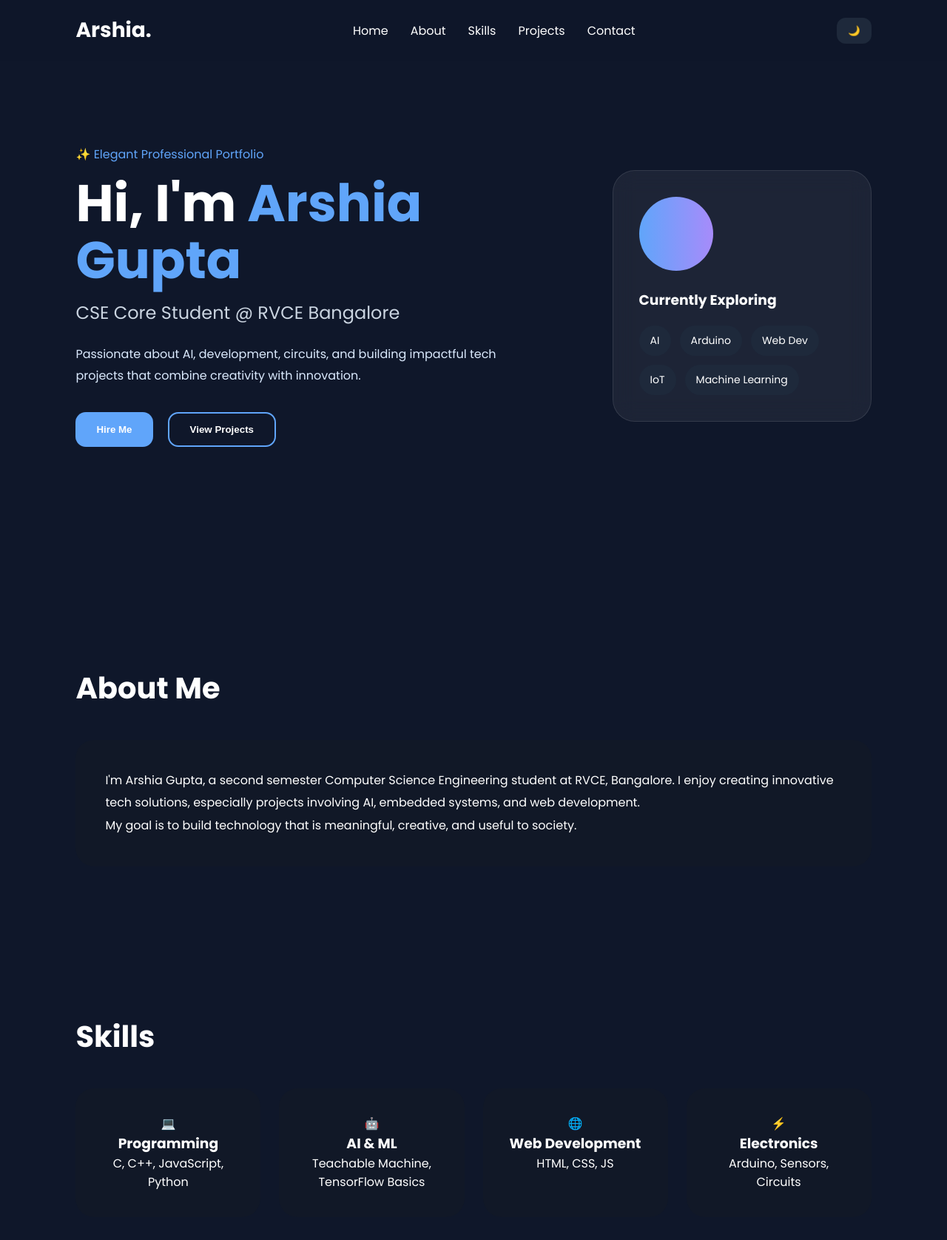
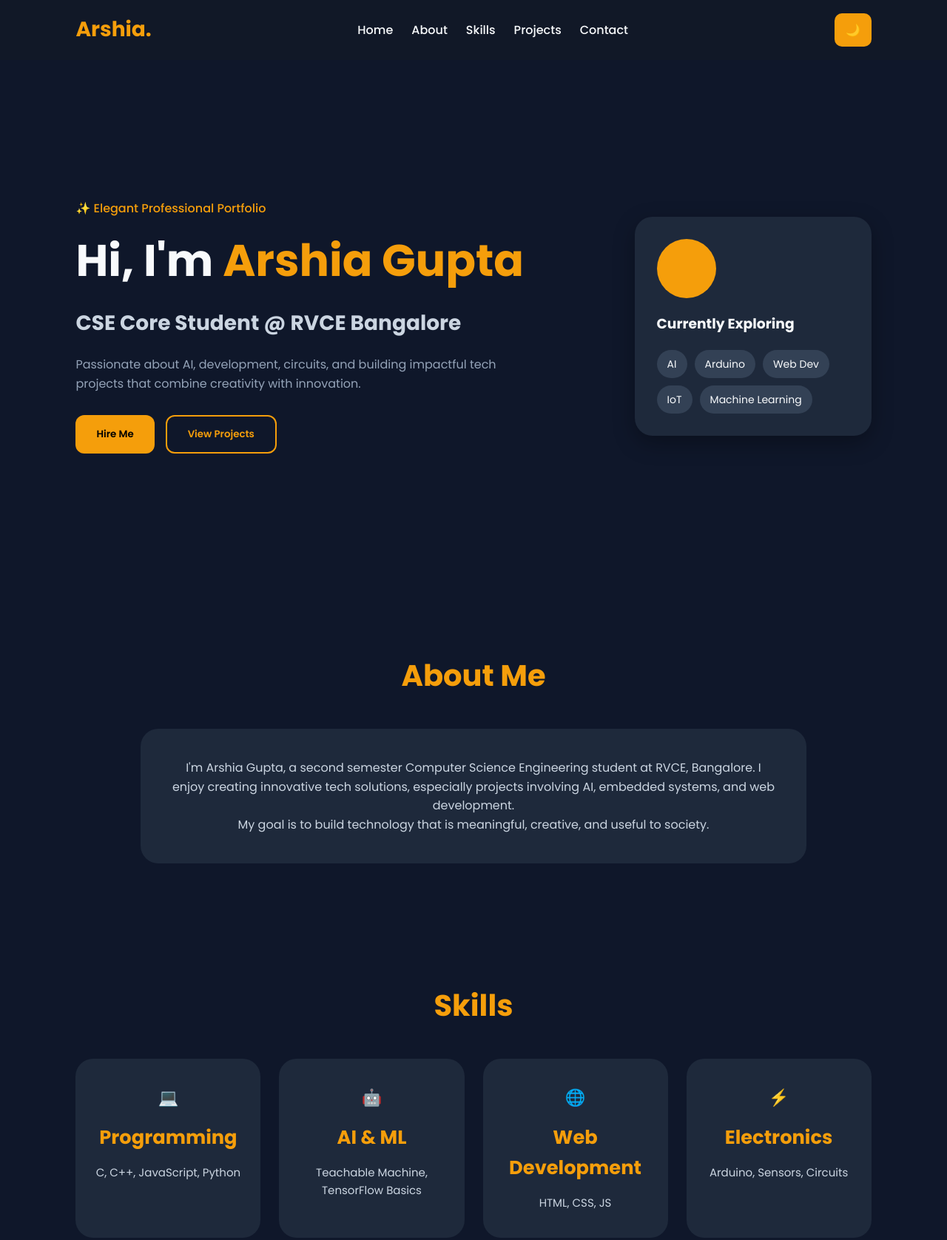
Before and after one commit to Ars2104/WEB-ESS, a plain HTML site: page index.html in a window 1280 px wide. Shown: the top 1676 px of the page at 74% size. Drawn offline with Linux system fonts and the light colour scheme; a script that the page names is missing.

Commit message:
Update style.css

```diff
--- a/style.css
+++ b/style.css
@@ -1,290 +1,348 @@
-/* style.css */
+*{
+    margin: 0;
+    padding: 0;
+    box-sizing: border-box;
+    font-family: 'Poppins', sans-serif;
+}
 
-*{
-    margin:0;
-    padding:0;
-    box-sizing:border-box;
-    scroll-behavior:smooth;
+html{
+    scroll-behavior: smooth;
 }
 
 body{
-    font-family:'Poppins',sans-serif;
-    background:#0f172a;
-    color:white;
+    background: #0f172a;
+    color: #f8fafc;
+    line-height: 1.6;
 }
 
 /* NAVBAR */
 
 nav{
-    width:100%;
-    padding:20px 8%;
-    display:flex;
-    justify-content:space-between;
-    align-items:center;
-    position:fixed;
-    top:0;
-    backdrop-filter:blur(10px);
-    background:rgba(15,23,42,0.7);
-    z-index:1000;
+    width: 100%;
+    padding: 18px 8%;
+    background: #111827;
+    display: flex;
+    justify-content: space-between;
+    align-items: center;
+    position: sticky;
+    top: 0;
+    z-index: 1000;
 }
 
 .logo{
-    font-size:28px;
-    font-weight:700;
+    color: #f59e0b;
+    font-size: 28px;
+    font-weight: 700;
 }
 
 nav ul{
-    display:flex;
-    gap:30px;
-    list-style:none;
+    display: flex;
+    list-style: none;
+    gap: 25px;
 }
 
-nav a{
-    color:white;
-    text-decoration:none;
-    transition:0.3s;
+nav ul li a{
+    text-decoration: none;
+    color: #f8fafc;
+    transition: 0.3s;
+    font-weight: 500;
 }
 
-nav a:hover{
-    color:#60a5fa;
+nav ul li a:hover{
+    color: #f59e0b;
 }
 
 .nav-btn{
-    padding:10px 15px;
-    border:none;
-    border-radius:12px;
-    cursor:pointer;
-    background:#1e293b;
-    color:white;
+    padding: 10px 15px;
+    border: none;
+    border-radius: 10px;
+    cursor: pointer;
+    background: #f59e0b;
+    font-size: 16px;
 }
 
 /* HERO */
 
 .hero{
-    min-height:100vh;
-    display:flex;
-    justify-content:space-between;
-    align-items:center;
-    padding:120px 8%;
-    gap:50px;
+    min-height: 90vh;
+    padding: 60px 8%;
+    display: flex;
+    justify-content: space-between;
+    align-items: center;
+    gap: 40px;
+    flex-wrap: wrap;
 }
 
 .hero-text{
-    flex:1;
+    flex: 1;
 }
 
 .mini-title{
-    color:#60a5fa;
-    margin-bottom:15px;
+    color: #f59e0b;
+    margin-bottom: 10px;
+    font-weight: 500;
 }
 
 .hero h1{
-    font-size:70px;
-    line-height:1.1;
+    font-size: 60px;
+    margin-bottom: 15px;
 }
 
 .hero h1 span{
-    color:#60a5fa;
+    color: #f59e0b;
 }
 
 .hero h2{
-    margin-top:15px;
-    font-weight:400;
-    color:#cbd5e1;
+    font-size: 28px;
+    color: #cbd5e1;
+    margin-bottom: 20px;
 }
 
 .hero-desc{
-    margin-top:25px;
-    line-height:1.8;
-    max-width:600px;
-    color:#dbeafe;
+    max-width: 600px;
+    color: #94a3b8;
+    margin-bottom: 30px;
 }
 
 .buttons{
-    margin-top:35px;
-    display:flex;
-    gap:20px;
-}
-
-button{
-    padding:14px 28px;
-    border:none;
-    border-radius:14px;
-    cursor:pointer;
-    font-weight:600;
-    transition:0.3s;
-}
-
-button:hover{
-    transform:translateY(-4px);
+    display: flex;
+    gap: 15px;
+    flex-wrap: wrap;
 }
 
 .buttons button{
-    background:#60a5fa;
-    color:white;
+    padding: 14px 28px;
+    border: none;
+    border-radius: 12px;
+    cursor: pointer;
+    font-weight: 600;
+    transition: 0.3s;
+    background: #f59e0b;
+    color: black;
+}
+
+.buttons button:hover{
+    transform: translateY(-3px);
 }
 
 .outline-btn{
-    background:transparent !important;
-    border:2px solid #60a5fa;
+    background: transparent !important;
+    border: 2px solid #f59e0b !important;
+    color: #f59e0b !important;
 }
 
 /* HERO CARD */
 
 .hero-card{
-    width:350px;
-    padding:35px;
-    background:rgba(255,255,255,0.06);
-    border:1px solid rgba(255,255,255,0.1);
-    border-radius:30px;
-    backdrop-filter:blur(15px);
-    position:relative;
+    width: 320px;
+    background: #1e293b;
+    padding: 30px;
+    border-radius: 24px;
+    box-shadow: 0 10px 30px rgba(0,0,0,0.3);
 }
 
 .circle{
-    width:100px;
-    height:100px;
-    border-radius:50%;
-    background:linear-gradient(to right,#60a5fa,#a78bfa);
-    margin-bottom:25px;
+    width: 80px;
+    height: 80px;
+    border-radius: 50%;
+    background: #f59e0b;
+    margin-bottom: 20px;
+}
+
+.hero-card h3{
+    margin-bottom: 20px;
 }
 
 .tag-box{
-    margin-top:20px;
-    display:flex;
-    flex-wrap:wrap;
-    gap:12px;
+    display: flex;
+    flex-wrap: wrap;
+    gap: 10px;
 }
 
 .tag-box span{
-    padding:10px 15px;
-    border-radius:30px;
-    background:#1e293b;
-    font-size:14px;
+    background: #334155;
+    padding: 8px 14px;
+    border-radius: 999px;
+    font-size: 14px;
 }
 
-/* SECTIONS */
-
-section{
-    padding:100px 8%;
-}
+/* SECTION TITLE */
 
 .section-title{
-    font-size:40px;
-    margin-bottom:40px;
-    font-weight:700;
+    text-align: center;
+    font-size: 40px;
+    color: #f59e0b;
+    margin-bottom: 40px;
+    font-weight: 700;
 }
 
 /* ABOUT */
 
+.about{
+    padding: 80px 8%;
+}
+
 .about-card{
-    background:#111827;
-    padding:40px;
-    border-radius:25px;
-    line-height:1.9;
+    max-width: 900px;
+    margin: auto;
+    background: #1e293b;
+    padding: 40px;
+    border-radius: 24px;
+    text-align: center;
+    color: #cbd5e1;
 }
 
 /* SKILLS */
 
+.skills{
+    padding: 80px 8%;
+}
+
 .skill-grid{
-    display:grid;
-    grid-template-columns:repeat(auto-fit,minmax(220px,1fr));
-    gap:25px;
+    display: grid;
+    grid-template-columns: repeat(auto-fit,minmax(220px,1fr));
+    gap: 25px;
 }
 
 .skill-card{
-    background:#111827;
-    padding:35px;
-    border-radius:25px;
-    text-align:center;
-    transition:0.3s;
+    background: #1e293b;
+    padding: 35px 25px;
+    border-radius: 24px;
+    text-align: center;
+    transition: 0.3s;
+    font-size: 22px;
 }
 
 .skill-card:hover{
-    transform:translateY(-10px);
+    transform: translateY(-8px);
+}
+
+.skill-card h3{
+    margin: 15px 0;
+    color: #f59e0b;
+}
+
+.skill-card p{
+    font-size: 15px;
+    color: #cbd5e1;
 }
 
 /* PROJECTS */
 
+.projects{
+    padding: 80px 8%;
+}
+
 .project-grid{
-    display:grid;
-    grid-template-columns:repeat(auto-fit,minmax(280px,1fr));
-    gap:25px;
+    display: grid;
+    grid-template-columns: repeat(auto-fit,minmax(260px,1fr));
+    gap: 25px;
 }
 
 .project-card{
-    background:#111827;
-    padding:35px;
-    border-radius:25px;
+    background: #1e293b;
+    padding: 30px;
+    border-radius: 24px;
+    transition: 0.3s;
+}
+
+.project-card:hover{
+    transform: translateY(-8px);
+}
+
+.project-card h3{
+    color: #f59e0b;
+    margin-bottom: 15px;
 }
 
 .project-card p{
-    margin:20px 0;
-    line-height:1.7;
+    color: #cbd5e1;
+    margin-bottom: 20px;
 }
 
 .project-card button{
-    background:#60a5fa;
-    color:white;
+    padding: 12px 22px;
+    border: none;
+    border-radius: 10px;
+    background: #f59e0b;
+    color: black;
+    font-weight: 600;
+    cursor: pointer;
 }
 
 /* CONTACT */
 
+.contact{
+    padding: 80px 8%;
+}
+
 .contact-box{
-    background:#111827;
-    padding:40px;
-    border-radius:25px;
-    display:flex;
-    flex-direction:column;
-    gap:20px;
+    max-width: 700px;
+    margin: auto;
+    display: flex;
+    flex-direction: column;
+    gap: 20px;
 }
 
 .contact-box input,
 .contact-box textarea{
-    padding:15px;
-    border:none;
-    border-radius:15px;
-    background:#1e293b;
-    color:white;
-    font-size:15px;
+    padding: 16px;
+    border: none;
+    border-radius: 14px;
+    background: #1e293b;
+    color: white;
+    font-size: 16px;
 }
 
-textarea{
-    height:150px;
-    resize:none;
+.contact-box textarea{
+    min-height: 150px;
+    resize: none;
 }
 
 .contact-box button{
-    background:#60a5fa;
-    color:white;
+    padding: 14px;
+    border: none;
+    border-radius: 14px;
+    background: #f59e0b;
+    color: black;
+    font-weight: 700;
+    cursor: pointer;
 }
 
 /* FOOTER */
 
 footer{
-    text-align:center;
-    padding:30px;
-    color:#94a3b8;
+    text-align: center;
+    padding: 25px;
+    background: #111827;
+    color: #94a3b8;
+    margin-top: 50px;
 }
 
-/* MOBILE */
+/* RESPONSIVE */
 
 @media(max-width:900px){
 
     .hero{
-        flex-direction:column;
-        text-align:center;
+        flex-direction: column;
+        text-align: center;
+    }
+
+    .buttons{
+        justify-content: center;
+    }
+
+    nav{
+        flex-direction: column;
+        gap: 15px;
     }
 
     nav ul{
-        display:none;
-    }
-
-    .buttons{
-        justify-content:center;
+        flex-wrap: wrap;
+        justify-content: center;
     }
 
     .hero h1{
-        font-size:50px;
+        font-size: 42px;
     }
 }
```
